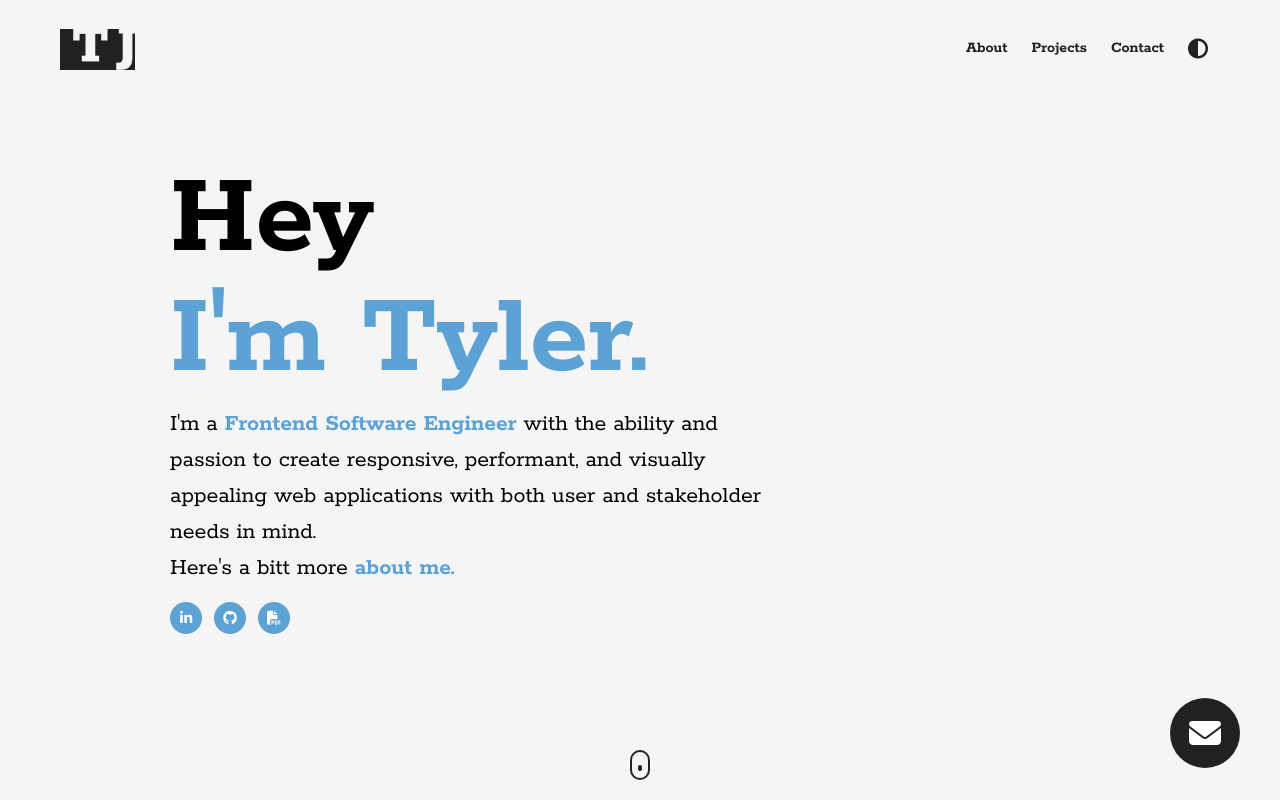
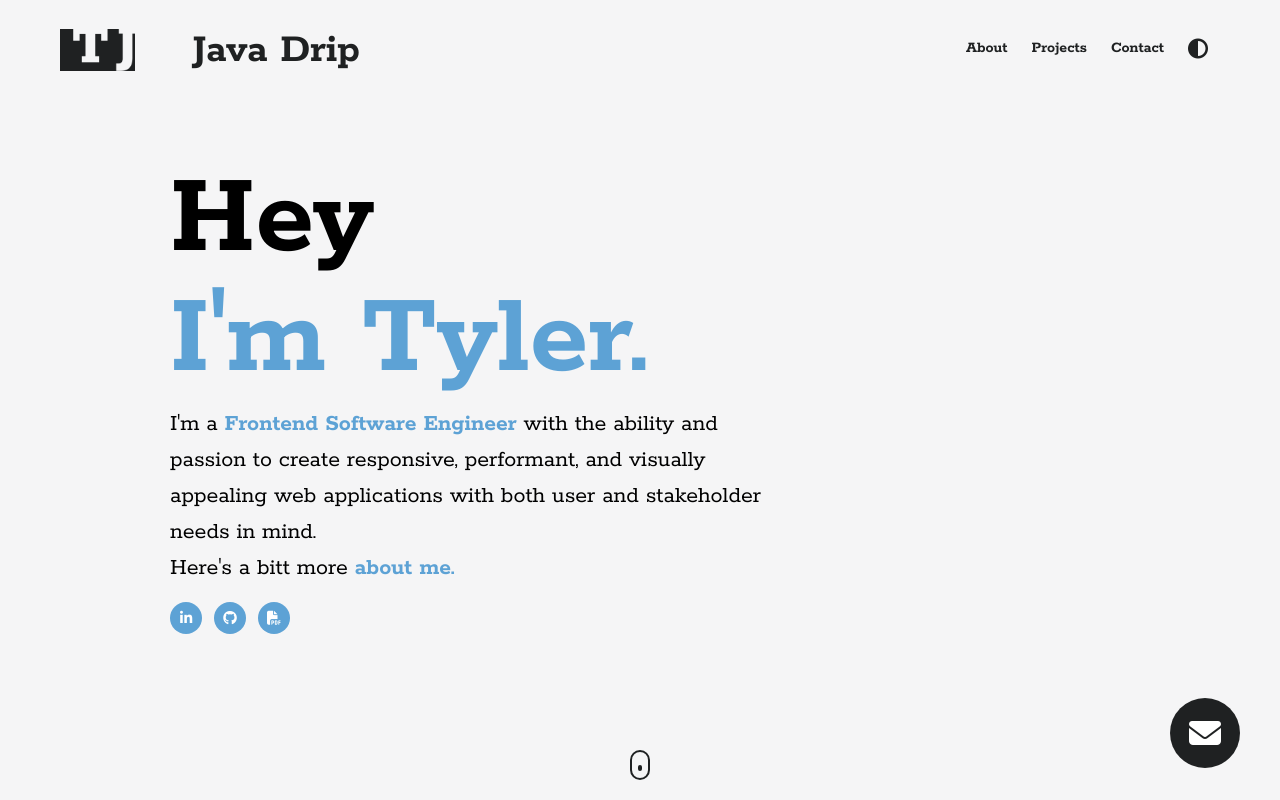
Before and after one commit to johnst101/java-drip-blog, a plain HTML site: page index.html in a window 1280 px wide. Shown: the top 800 px of the page. Drawn offline with nearby package versions, Linux system fonts and the light colour scheme.

Commit message:
changing to a blog site for work while in school

```diff
--- a/index.html
+++ b/index.html
@@ -4,7 +4,7 @@
     <meta charset="UTF-8" />
     <meta http-equiv="X-UA-Compatible" content="IE=edge" />
     <meta name="viewport" content="width=device-width, initial-scale=1.0" />
-    <title>Tyler Johnson</title>
+    <title>Tyler Johnson's Java Drip</title>
     <link rel="stylesheet" href="styles.css" />
     <script
       src="https://kit.fontawesome.com/f8d5de6a27.js"
@@ -26,6 +26,7 @@
       <nav>
         <figure class="personal__logo--wrapper">
           <img id="personal__logo" src="./assets/Logo.png" alt="" />
+          <h1 class="blog__title">Java Drip</h1>
         </figure>
         <ul class="nav__link--list">
           <li class="nav__link">
--- a/styles.css
+++ b/styles.css
@@ -248,11 +248,19 @@ nav {
 
 .personal__logo--wrapper {
   height: 42px;
-  width: 75px;
+  width: 300px;
+  display: flex;
+  align-items: center;
+  justify-content: space-between;
 }
 
 #personal__logo {
-  width: 100%;
+  width: 25%;
+}
+
+.blog__title {
+  font-size: 42px;
+  color: #1F2122;
 }
 
 .nav__link--list {
```
